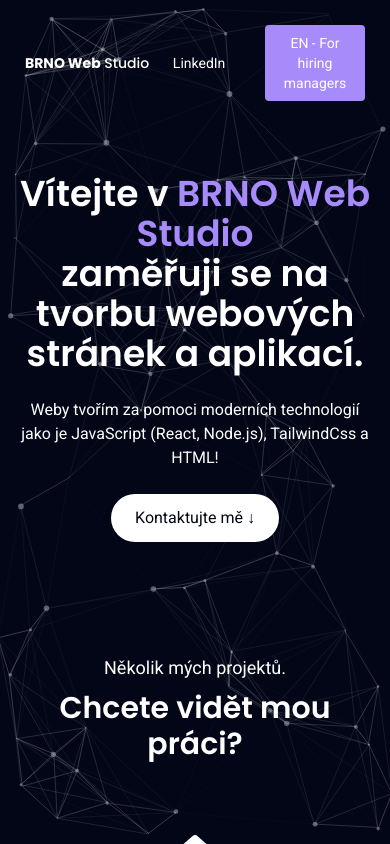
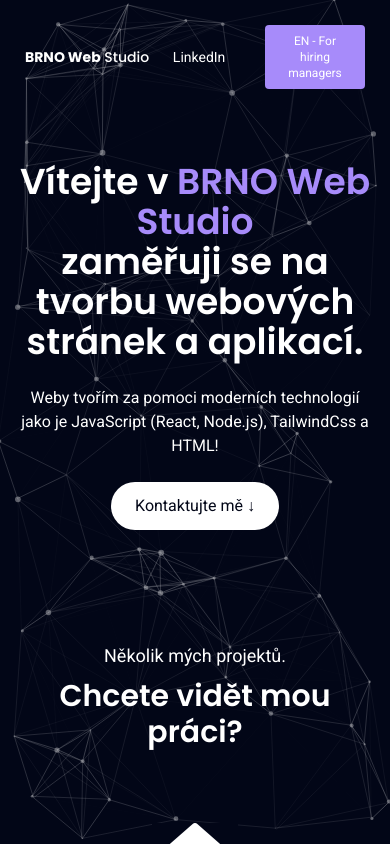
Before and after one commit to Lilleykuba/Portfolio_Project, a SvelteKit app in the folder my-project/: page / in a window 390 px wide. Shown: the top 844 px of the page. Built offline with nearby package versions, Linux system fonts and the light colour scheme.

Commit message:
lang button font site change

```diff
--- a/my-project/src/components/Header.svelte
+++ b/my-project/src/components/Header.svelte
@@ -49,7 +49,7 @@
         LinkedIn
     </a>
     <div class="flex items-center gap-4">
-        <button on:click={toggleLanguage} class="bg-violet-400 text-white text-sm px-4 py-2 ml-4 rounded max-w-[100px]">
+        <button on:click={toggleLanguage} class="bg-violet-400 text-white text-xs sm:text-sm px-4 py-2 ml-4 rounded max-w-[100px]">
             {language === 'en' ? 'CZ - Pro klienty' : 'EN - For hiring managers'}
         </button>
     </div>
```
